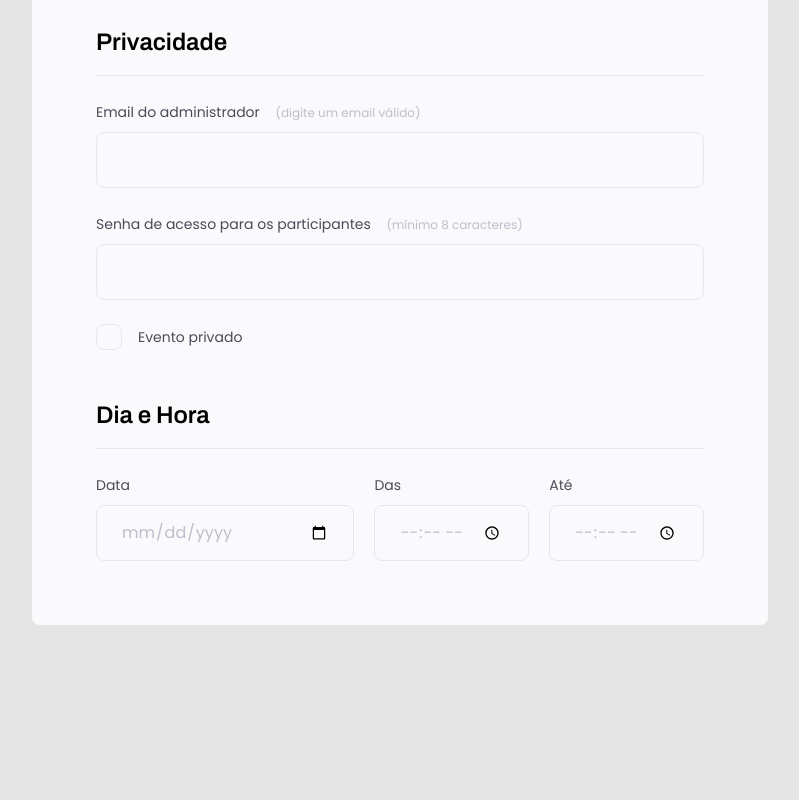
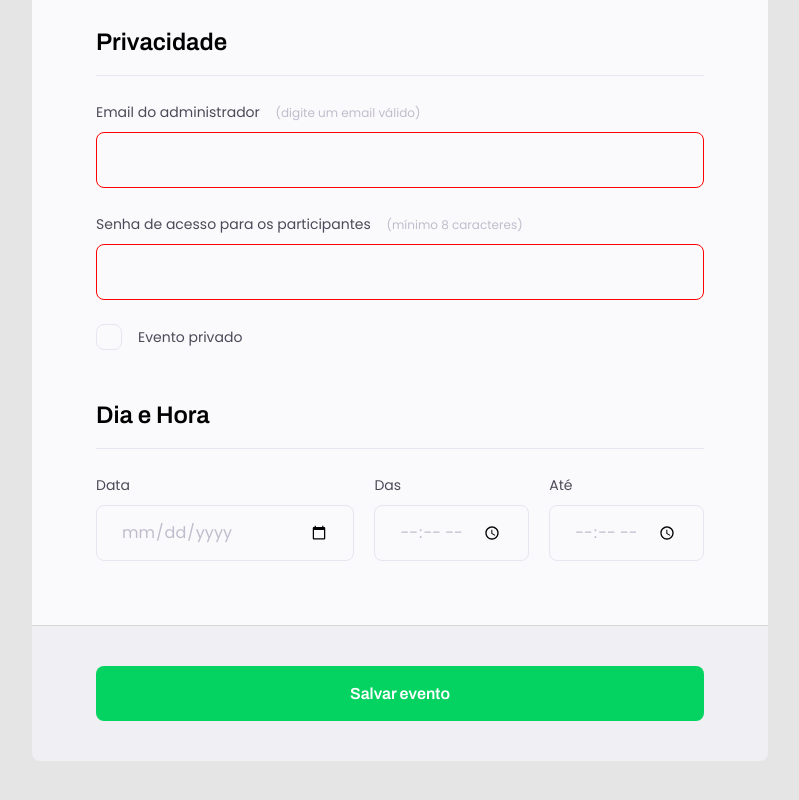
Before and after one commit to DigoB/formulario-html-css, a plain HTML site: page index.html in a window 1280 px wide. Shown: the part 1078-1878 px from the top of the page, without its empty margins (240-1039 px from the left). Before the commit the page ends 1703 px from the top, so only its background shows below. Drawn offline with Linux system fonts and the light colour scheme.

Commit message:
Projeto finalizado, adicionadas as funcionalidades de botão de submit

```diff
--- a/index.html
+++ b/index.html
@@ -21,7 +21,7 @@
                 de inscrição</p>
         </header>
 
-        <form>
+        <form id="my-form">
 
             <fieldset>
                 <div class="fieldset-wrapper">
@@ -33,8 +33,7 @@
                                 <span>(mínimo 8 caracteres)</span>
                         </label>
 
-                        <input type="text" id="event-title">
-
+                        <input type="text" id="event-title" required minlength="8">
                     </div>
 
                     <div class="input-wrapper">
@@ -42,7 +41,7 @@
                                 <span>(comece com https://)</span>
                         </label>
 
-                        <input type="url" id="event-title">
+                        <input type="url" id="event-title" required>
                     </div>
 
                     <div class="input-wrapper">
@@ -50,7 +49,7 @@
                                 <span>(somente números)</span>
                         </label>
 
-                        <input type="number" id="event-whatsapp">
+                        <input type="number" id="event-whatsapp" required>
                     </div>
 
                     <div class="input-wrapper">
@@ -81,22 +80,19 @@
                         <label for="event-email">Email do administrador
                                 <span>(digite um email válido)</span>
                         </label>
-                        <input type="email" id="event-email">
-
+                        <input type="email" id="event-email" required>
                     </div>
 
                     <div class="input-wrapper">
                         <label for="event-password">Senha de acesso para os participantes
                                 <span>(mínimo 8 caracteres)</span>
                         </label>
-                        <input type="password" id="event-password">
-
+                        <input type="password" id="event-password" required minlength="8">
                     </div>
 
                     <div class="checkbox-wrapper">
                         <input type="checkbox" id="event-private">
                         <label for="event-private">Evento privado</label>
-
                     </div>
                 </div>
             </fieldset>
@@ -126,6 +122,14 @@
 
         </form>
 
+        <footer>
+            <input
+            class="button"
+            type="submit"
+            form="my-form"
+            value="Salvar evento">
+        </footer>
+
     </div>
 
 
--- a/style.css
+++ b/style.css
@@ -56,7 +56,7 @@ form {
     background: #FAFAFC;
     min-height: 300px;
     margin-top: 38px;
-    border-radius: 8px;
+    border-radius: 8px 8px 0 0;
     padding: 64px;
 
     display: flex;
@@ -159,7 +159,6 @@ fieldset legend {
 .checkbox-wrapper label {
     display: flex;
     align-items: center;
-    display: flex;
     margin: 0;
     gap: 16px;
 }
@@ -195,3 +194,38 @@ fieldset legend {
 .checkbox-wrapper input:focus + label::before {
     outline: 2px solid black;
 }
+
+footer {
+    background: #F0F0F4;
+    height: 136px;
+
+    display: flex;
+    flex-direction: column;
+
+    padding: 40px 64px;
+    margin-bottom: 100px;
+
+    border-radius: 0 0 8px 8px;
+    border-top: 1px solid #D6D6D6;
+}
+
+footer .button {
+    height: 56px;
+    border-radius: 8px;
+    border: 0;
+    background: #04D361;
+    color: #FFFFFF;
+
+    font-family: 'Archivo';
+    font-weight: 600;
+    font-size: 16px;
+    line-height: 26px;
+}
+
+footer .button:hover {
+    background: #08A04C;
+}
+
+input:invalid {
+    border: 1px solid red;
+}
```
